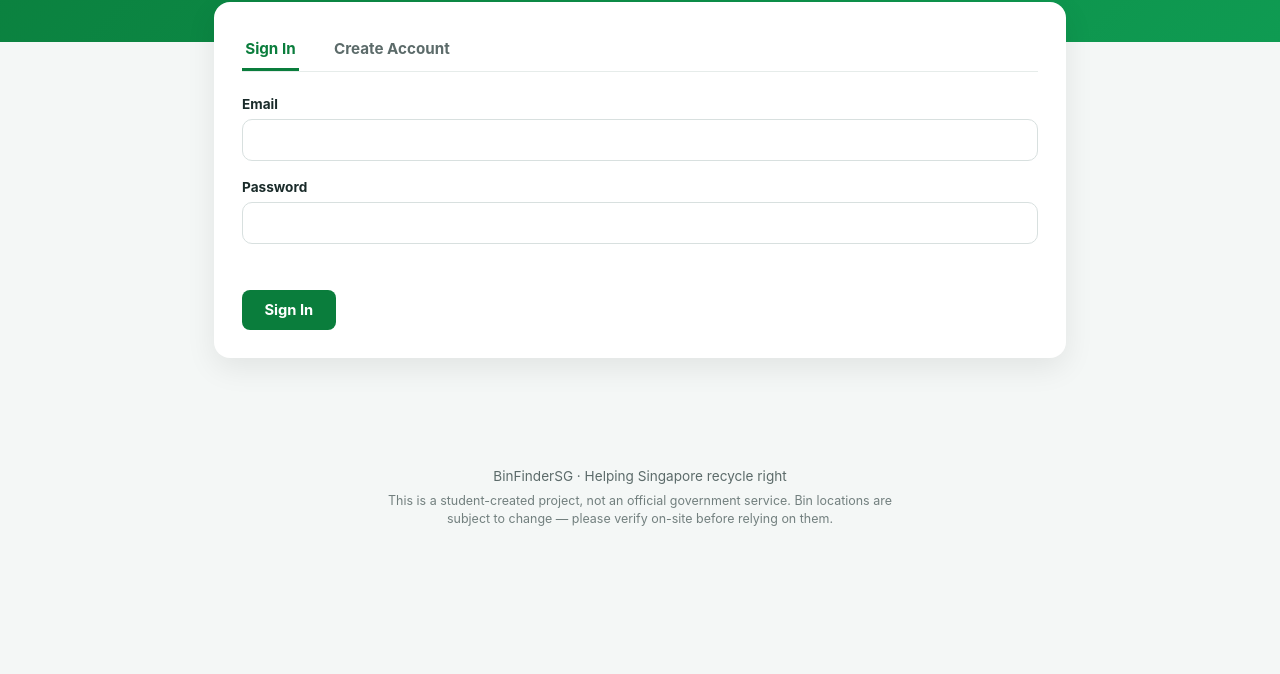
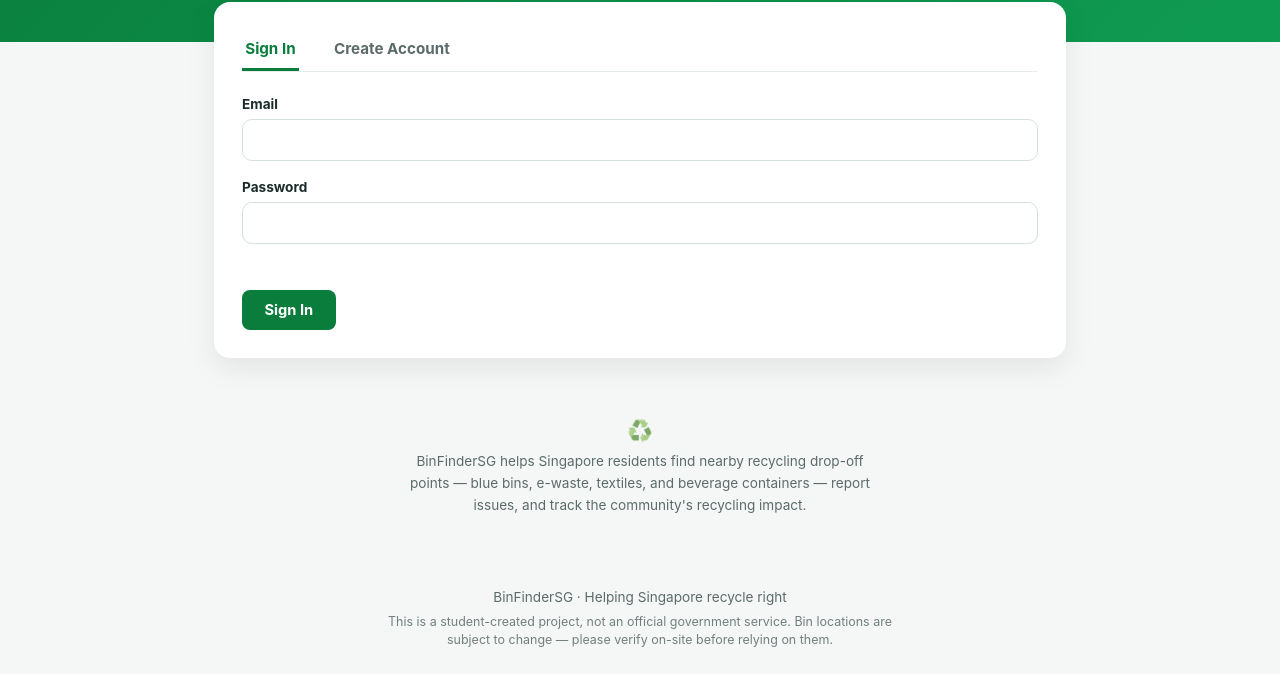
Before and after one commit to JaredLee312/LEAD-Recycling, a website: page index.html in a window 1280 px wide. Shown: the part 247-921 px from the top of the page. Before the commit the page ends 800 px from the top, so only its background shows below. Drawn offline with nearby package versions, Linux system fonts and the light colour scheme.

Commit message:
Add a short about blurb to the homepage as decoration
A muted, centered description below the login card on index.html
explaining what BinFinderSG does, with a small recycling icon.

Co-Authored-By: Claude Sonnet 5 <noreply@anthropic.com>

```diff
--- a/css/welcome.css
+++ b/css/welcome.css
@@ -24,3 +24,23 @@
     font-size: 1.2rem;
   }
 }
+
+.welcome-about {
+  max-width: 30rem;
+  margin: 0 auto;
+  padding-top: 1.75rem;
+  text-align: center;
+}
+
+.welcome-about-icon {
+  display: inline-block;
+  font-size: 1.3rem;
+  margin-bottom: 0.5rem;
+  opacity: 0.6;
+}
+
+.welcome-about p {
+  color: var(--muted);
+  font-size: 0.85rem;
+  line-height: 1.6;
+}
--- a/index.html
+++ b/index.html
@@ -100,6 +100,11 @@
       <a id="continue-link" class="auth-submit-btn auth-continue-link" href="home.html">Continue</a>
     </div>
   </div>
+
+  <div class="welcome-about">
+    <span class="welcome-about-icon" aria-hidden="true">♻️</span>
+    <p>BinFinderSG helps Singapore residents find nearby recycling drop-off points — blue bins, e-waste, textiles, and beverage containers — report issues, and track the community's recycling impact.</p>
+  </div>
 </main>
 
 <footer>
```
